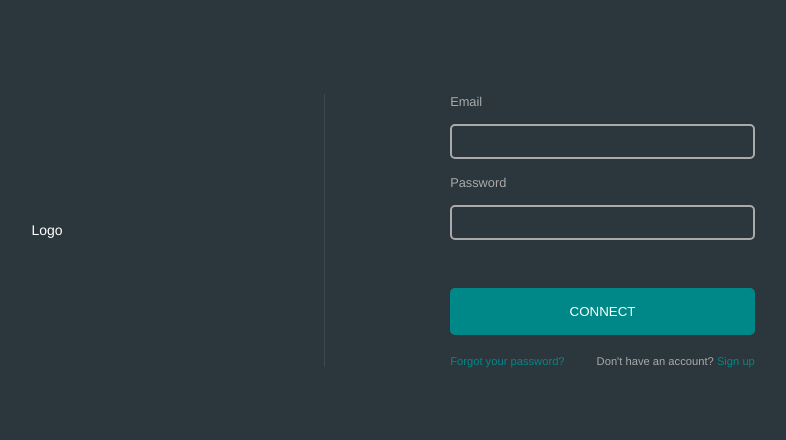
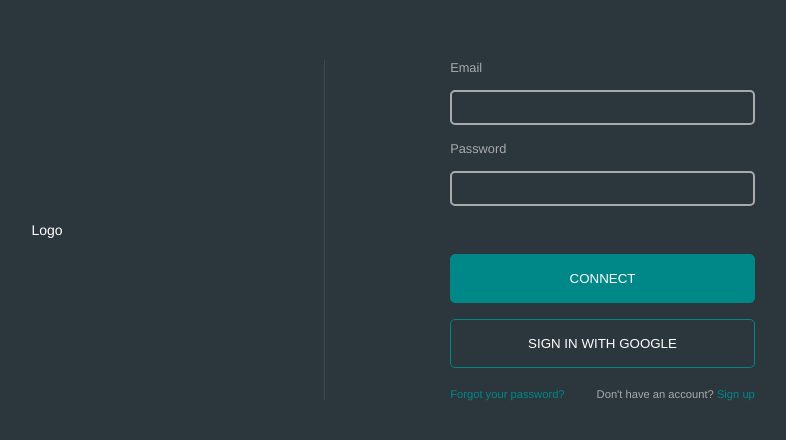
Before and after one commit to dsaavedr/movie-tinder, a React (Create React App) app: page /login in a window 1280 px wide. Shown: the part 170-610 px from the top of the page, without its empty margins (315-1101 px from the left). Built offline with nearby package versions, Linux system fonts and the light colour scheme; no server answers.

Commit message:
Added google sign in styles and functionality

```diff
--- a/src/components/LoginForm.js
+++ b/src/components/LoginForm.js
@@ -1,7 +1,7 @@
 import React, { useState } from "react";
 import { Link, Navigate } from "react-router-dom";
 
-import { signInWithPassword } from "../firebase";
+import { signInWithPassword, signInWithGoogle } from "../firebase";
 
 export default function LoginForm() {
     const [email, setEmail] = useState("");
@@ -12,6 +12,18 @@ export default function LoginForm() {
         e.preventDefault();
 
         signInWithPassword(email, password)
+            .then(res => {
+                alert("Login successful!");
+                setLoggedIn(true);
+            })
+            .catch(err => {
+                console.error(err);
+                alert("Something went wrong on our end. Please try again.");
+            });
+    };
+
+    const handleSignInWithGoogle = e => {
+        signInWithGoogle()
             .then(res => {
                 alert("Login successful!");
                 setLoggedIn(true);
@@ -49,6 +61,11 @@ export default function LoginForm() {
                 <div className='input-group'>
                     <button type='submit'>CONNECT</button>
                 </div>
+                <div className='input-group google'>
+                    <button type='button' onClick={handleSignInWithGoogle}>
+                        SIGN IN WITH GOOGLE
+                    </button>
+                </div>
                 <div className='input-group extra-options'>
                     <Link to='/recovery'>Forgot your password?</Link>
                     <span>
--- a/src/styles/loginForm.sass
+++ b/src/styles/loginForm.sass
@@ -45,11 +45,19 @@
             &:hover
                 color: $mainWhite
 
-    button[type="submit"]
+        &.google
+            button
+                background: none
+
+    button
         background: $primaryColor
         width: 100%
         padding: 1rem
         border-radius: 5px
         cursor: pointer
         color: $mainWhite
-        margin-top: 3rem
+        margin-top: 1rem
+        border: 1px solid $primaryColor
+
+        &[type="submit"]
+            margin-top: 3rem
```
